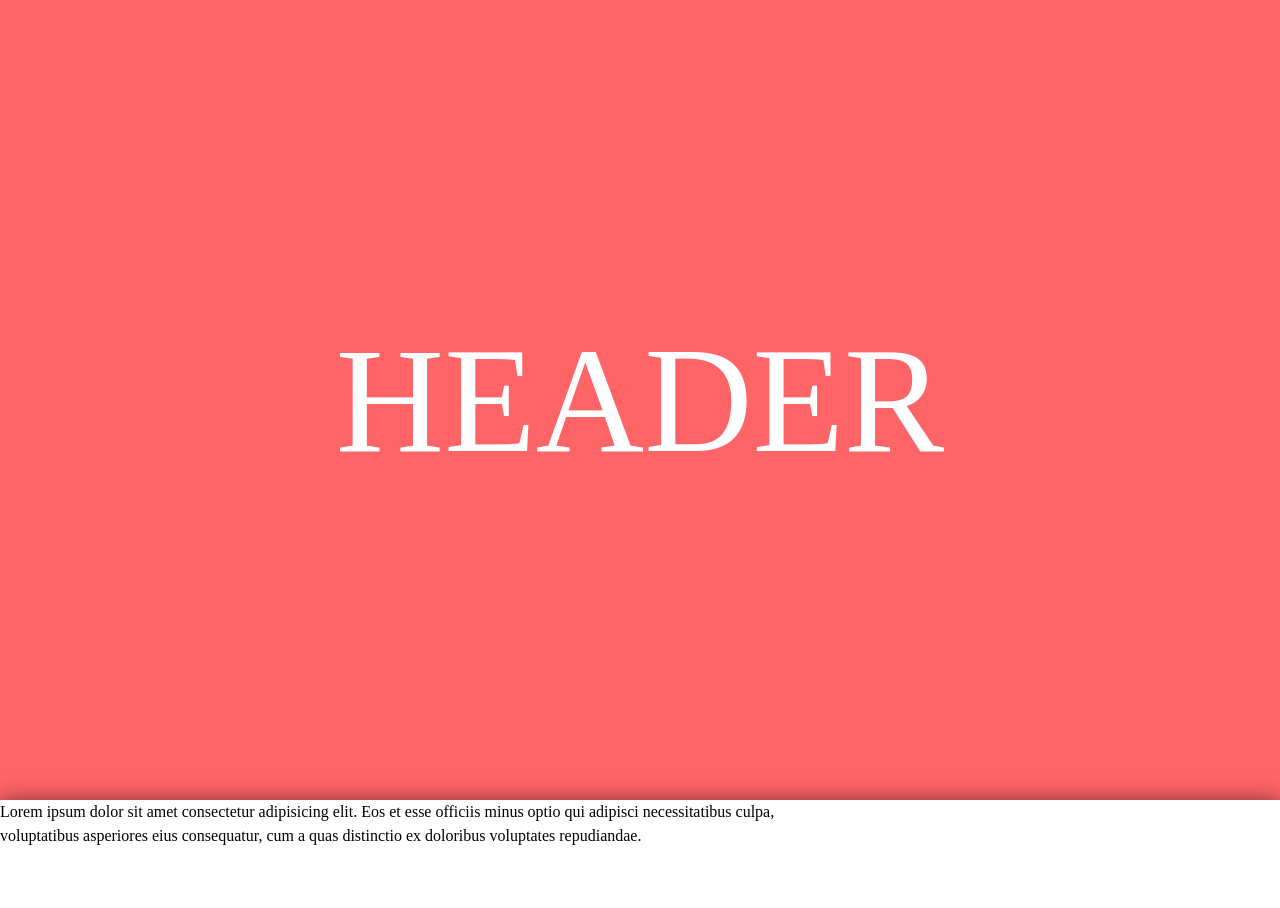
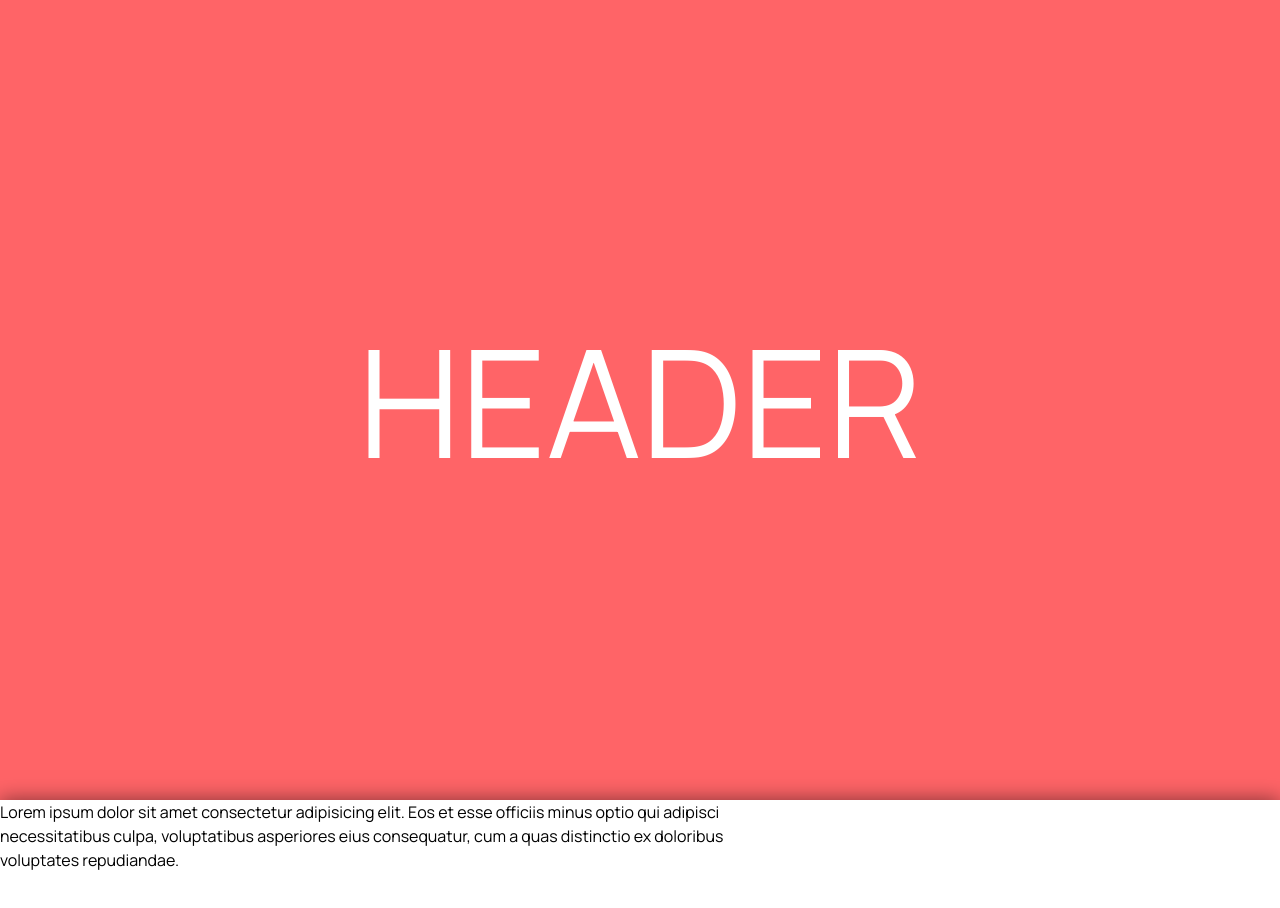
Before and after one commit to AhmadAboElzahab/bitmap-website, a Next.js app: page / in a window 1280 px wide. Shown: the top 908 px of the page. Built offline with nearby package versions, Linux system fonts and the light colour scheme.

Commit message:
Update .gitignore and next.config.ts; modify globals.css for font consistency

```diff
--- a/next.config.ts
+++ b/next.config.ts
@@ -1,8 +1,6 @@
 import type { NextConfig } from "next";
 
-const nextConfig: NextConfig = {
-  output: "export", // This forces static export
-};
+const nextConfig: NextConfig = {};
 
 export default nextConfig;
 
--- a/src/app/globals.css
+++ b/src/app/globals.css
@@ -1,8 +1,6 @@
 @import "tailwindcss";
 
 @theme {
-  --font-sans: var(--font-manrope), sans-serif;
-
   --color-primary: #341539;
   --color-white: #ffffff;
   --color-black: #000000;
@@ -12,13 +10,12 @@
   box-sizing: border-box;
   padding: 0;
   margin: 0;
-  font-family: var(--font-sans);
+  font-family: var(--font-manrope), sans-serif;
   font-optical-sizing: auto;
   font-style: normal;
 }
 
-html,
-body {
+html {
   overscroll-behavior: none;
   max-width: 100vw;
   overflow-x: hidden;
```
Also changed, not shown: 1 other file (tests, documents, lock files or other folders).
